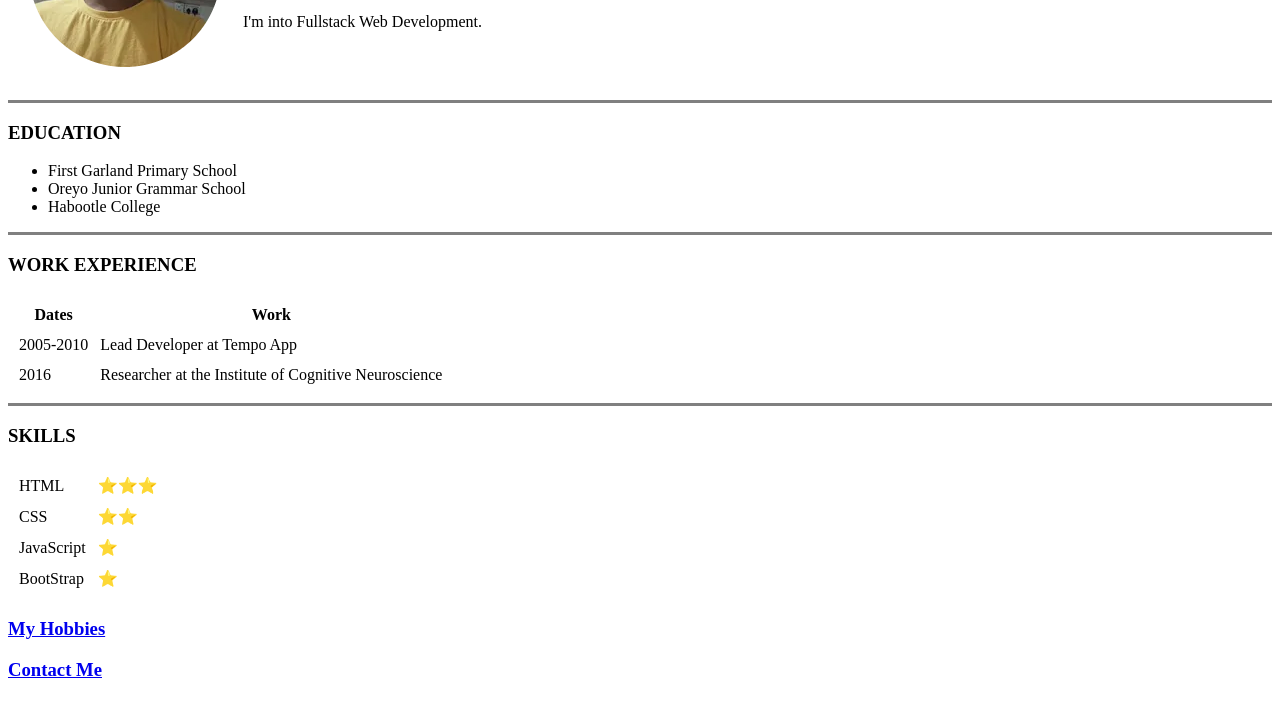
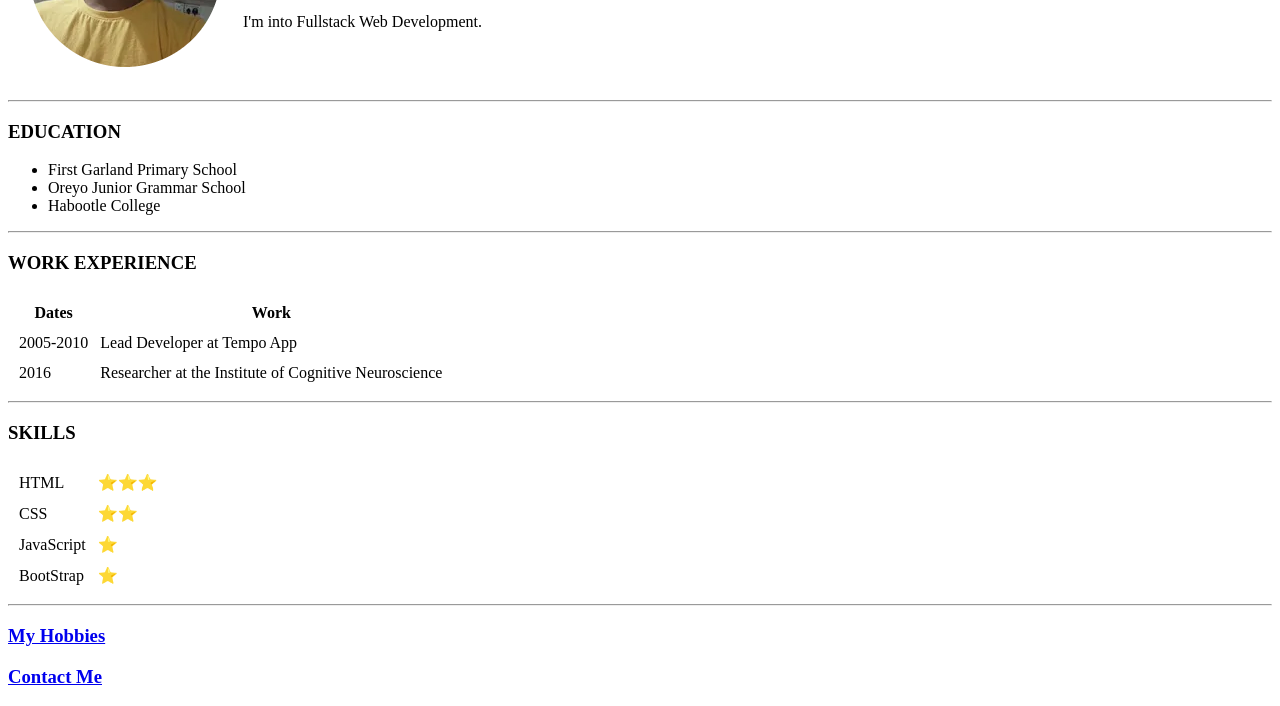
Before and after one commit to Bobleeswagger09/cv, a plain HTML site: page index.html in a window 1280 px wide. Shown: the part 154-860 px from the top of the page. Drawn offline with Linux system fonts and the light colour scheme.

Commit message:
Add files via upload

```diff
--- a/index.html
+++ b/index.html
@@ -3,6 +3,7 @@
     <head>
         <meta charset ='UTF-8'>
         <title>My website</title>
+        <link rel="stylesheet" href="css/style.css">
     </head>
 
     <body>
@@ -16,15 +17,15 @@
                 </td>
             </tr>
         </table>
-        <hr size='3' noshade>
+        <hr>
         <h3>EDUCATION</h3>
         <ul>
             <li>First Garland Primary School</li>
             <li>Oreyo Junior Grammar School</li>
             <li>Habootle College</li>
         </ul>
+        <hr>
 
-        <hr size='3' noshade>
             <h3>WORK EXPERIENCE</h3>
             <table cellspacing='10'>
                 <thead>
@@ -47,7 +48,7 @@
                     </tr>
                 </tbody>
             </table>
-        <hr size='3' noshade>
+        <hr>
         <h3>SKILLS</h3>
         <table cellspacing='10'>
             <tbody>
@@ -73,7 +74,7 @@
 
             </tbody>
         </table>
-
+        <hr>
         <h3><a href="Hobbies.html">My Hobbies</a></h3>
         <h3><a href="contact.html">Contact Me</a></h3>
 
```
Also changed, not shown: Hobbies.html (+1 -0 lines), contact.html (+1 -0 lines).
